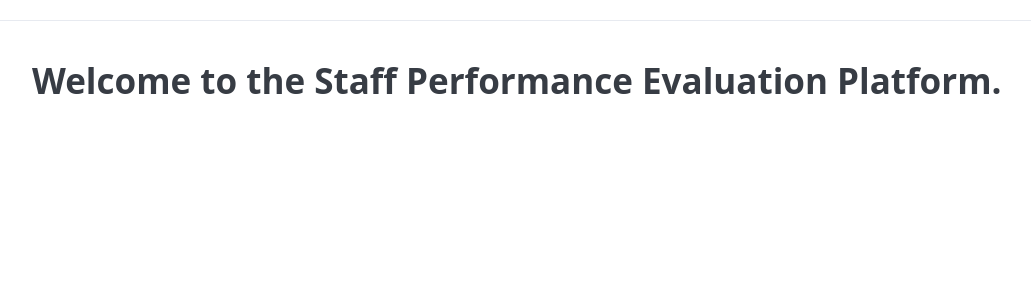
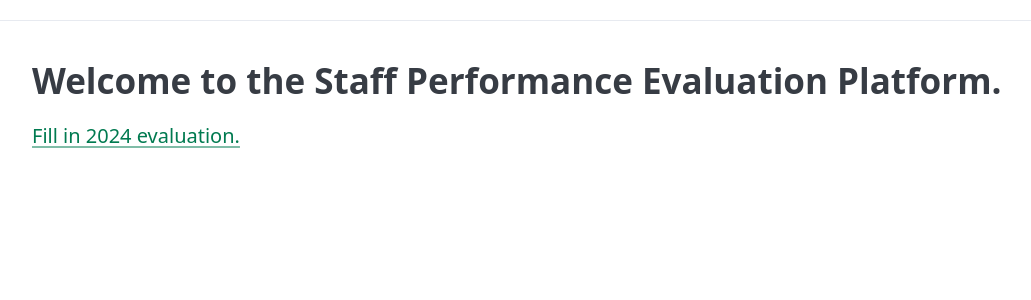
Before and after one commit to tony-nyagah/staff-performance-evaluation-platform, a Django app: page / in a window 1280 px wide. Shown: the part 70-370 px from the top of the page, without its empty margins (8-1039 px from the left). Run offline with Django 5.2, Linux system fonts and the light colour scheme; a user stored in the database is signed in; data comes from the database, SQL or seed files in the repository; both versions use the stored data as it was after the commit.

Commit message:
fix: start work on displaying evaluations to the user

```diff
--- a/evaluation_platform/evaluations/admin.py
+++ b/evaluation_platform/evaluations/admin.py
@@ -11,7 +11,7 @@ class EvaluationAdmin(admin.ModelAdmin):
 @admin.register(UserEvaluation)
 class UserEvaluationAdmin(admin.ModelAdmin):
     list_display = ('staff_member', 'evaluation')
-    search_fields = ('staff_member__full_name', 'evaluation__year')
+    search_fields = ('staff_member__first_name', 'staff_member__last_name', 'evaluation__year')
     list_filter = ('evaluation__year',)
 
 
--- a/evaluation_platform/users/templates/users/home.html
+++ b/evaluation_platform/users/templates/users/home.html
@@ -4,6 +4,9 @@
 
 {% block content %}
     <h2>Welcome to the Staff Performance Evaluation Platform.</h2>
+    {% if current_evaluation %}
+        <a href="">Fill in {{ current_evaluation.year }} evaluation.</a>
+    {% endif %}
     <ul>
 {#        {% for evaluation in evaluations %}#}
 {#            <li>#}
--- a/evaluation_platform/users/views.py
+++ b/evaluation_platform/users/views.py
@@ -5,6 +5,9 @@ from django.contrib.auth import authenticate, login, logout
 from django.contrib.auth.decorators import login_required
 from django.shortcuts import redirect, render
 from django.utils import timezone
+
+from evaluation_platform.evaluations.models import Evaluation
+
 
 # from evaluation_platform.evaluations.models import UserEvaluation, UserSection, Evaluation
 
@@ -47,7 +50,10 @@ def home_view(request):
     # )
     #
     # return render(request, "users/home.html", {"evaluations": evaluations})
-    return render(request, "users/home.html")
+    today = timezone.now().date()
+    current_evaluation = Evaluation.objects.filter(start_date__lte=today, submission_deadline__gte=today).first()
+
+    return render(request, "users/home.html", context={"current_evaluation": current_evaluation})
 
 
 def login_view(request):
```
Also changed, not shown: db.sqlite3.
